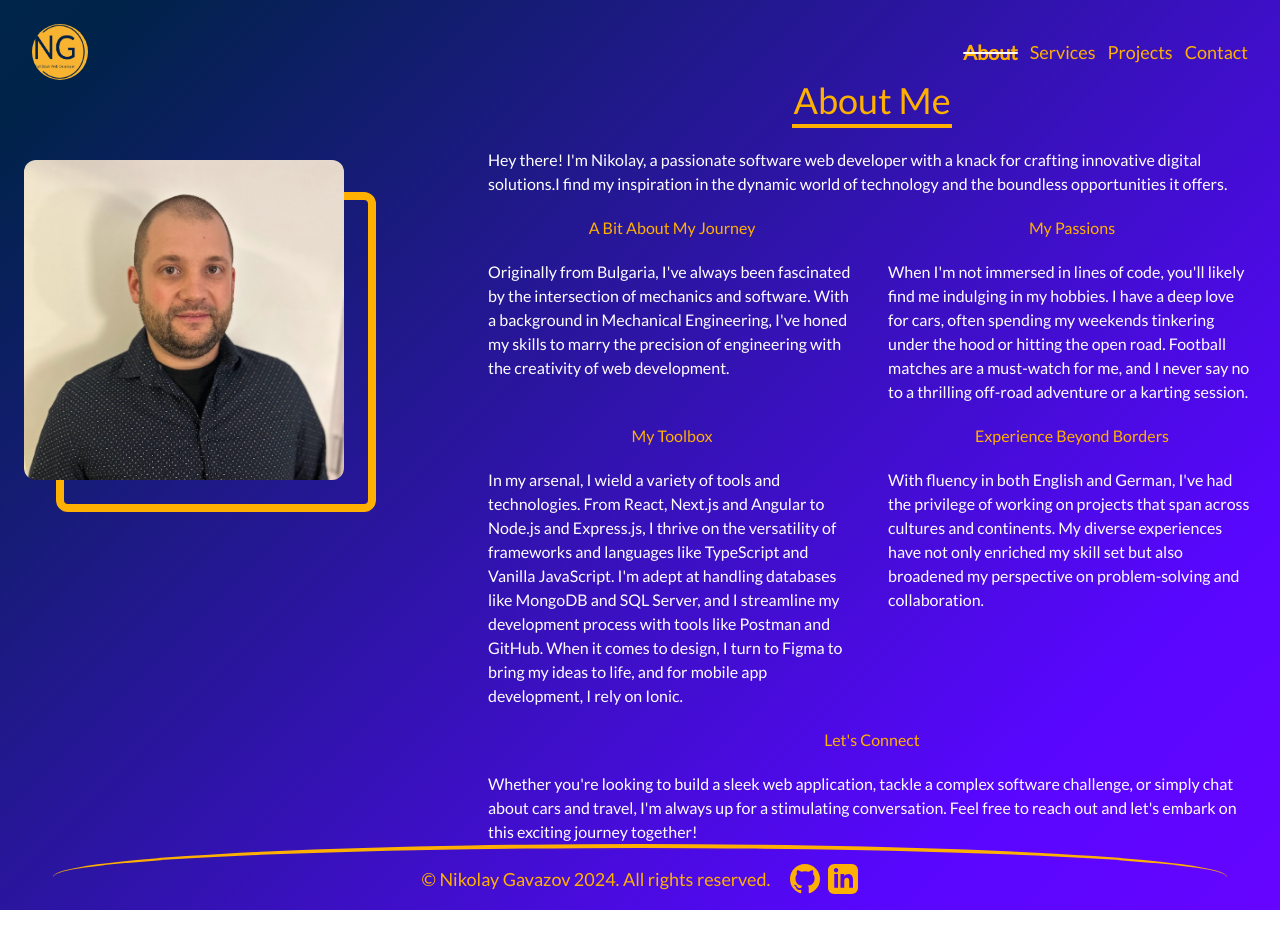
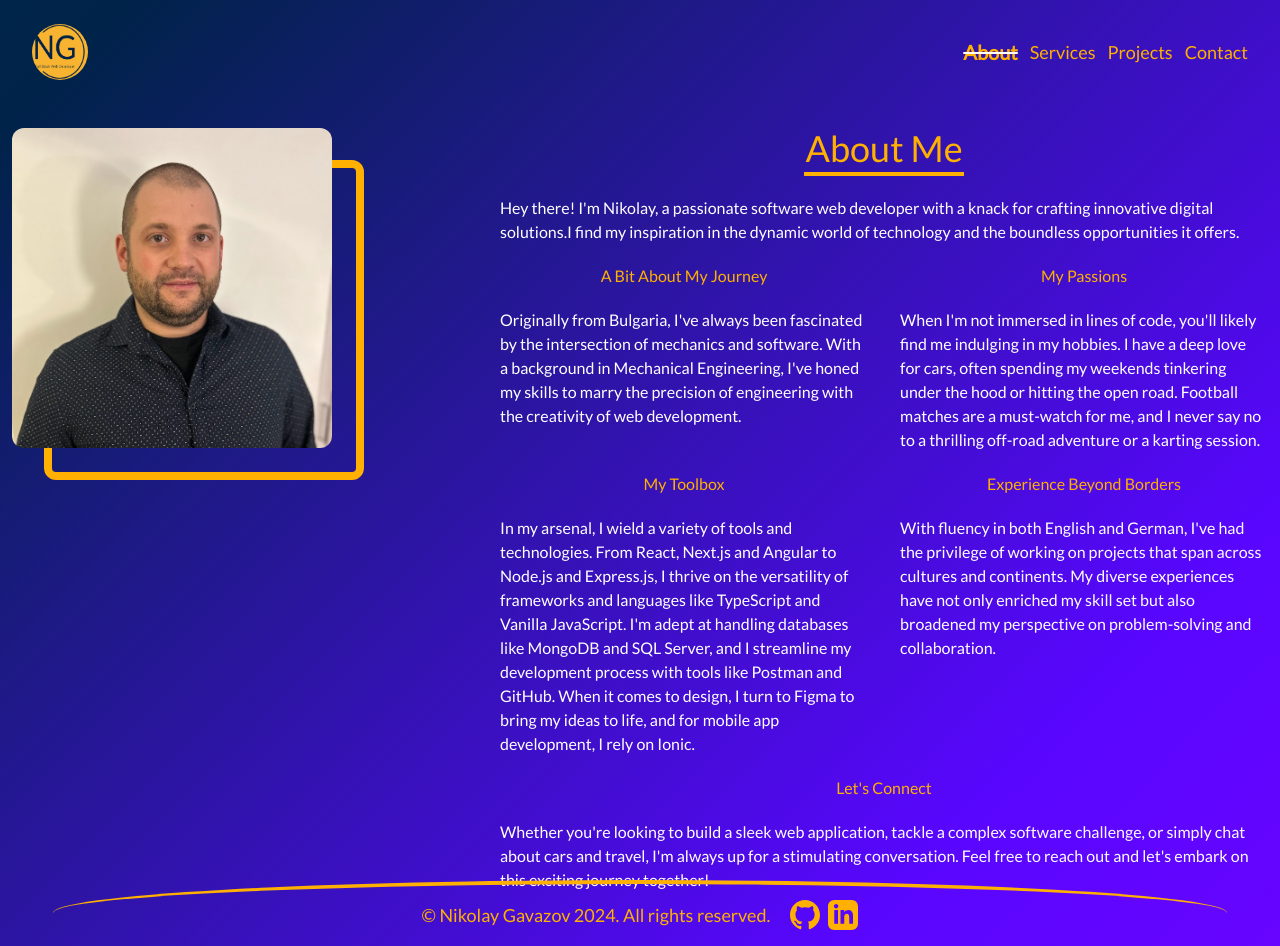
Before and after one commit to Nikolay-Gavazov/MyWebPage, a Next.js app: page /about in a window 1280 px wide. Before the commit the page ends 910 px from the top, so only its background shows below. Built offline with nearby package versions, Linux system fonts and the light colour scheme.

Commit message:
Update about.css

```diff
--- a/src/styles/about.css
+++ b/src/styles/about.css
@@ -25,3 +25,16 @@
         transform: translateX(0);
     }
 }
+
+@media (max-width: 1280px) {
+    .about-wrapper{
+        flex-direction: column;
+        gap:0;
+    }
+    .image-wrapper{
+        margin: 3em auto;
+    }
+    .content{
+        margin:3em auto;
+    }
+}
```
